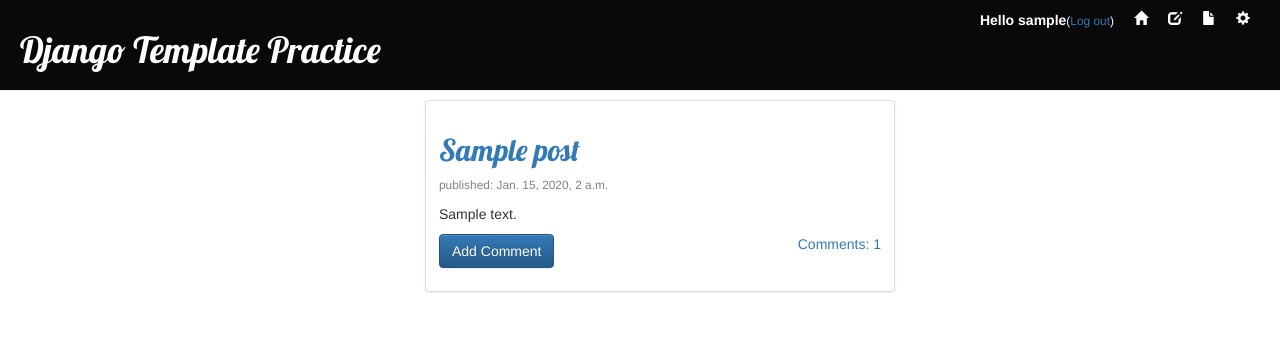
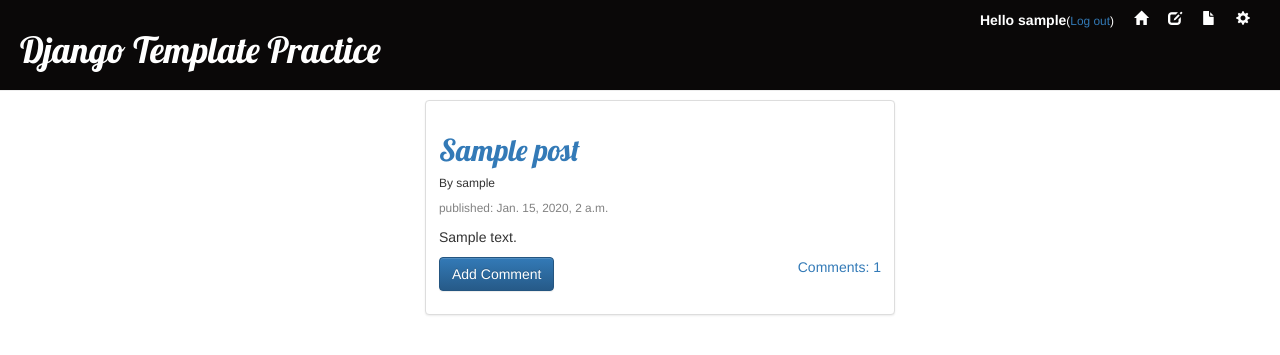
Before and after one commit to xDiego/my-first-blog, a Django app: page /post_list/ in a window 1280 px wide. Shown: the top 355 px of the page. Run offline with Django 3.2, Linux system fonts and the light colour scheme; a user stored in the database is signed in; tables that the repository leaves empty hold one stand-in row (values such as "Sample post"); some libraries are stand-ins or nearby versions.

Commit message:
fixed broken links

```diff
--- a/blog/static/css/blog.css
+++ b/blog/static/css/blog.css
@@ -1,12 +1,3 @@
-
-
-
-
-
-
-
-
-
 .page-header {
     background-color: #0a0808;
     margin-top: 0;
@@ -61,7 +52,8 @@
 }
 
 .col-md-8 {
-    z-index:-1;
+    position:relative;
+ /*   z-index:-1;*/
 }
 
 .comment {
--- a/blog/templates/blog/post_list.html
+++ b/blog/templates/blog/post_list.html
@@ -5,15 +5,16 @@
   {% for post in posts %}
   <div class="col-md-8 col-md-offset-6">
     <div class="thumbnail">
-      <img src="" alt="">
       <div class="caption">
 	<h2><a href="{% url 'post_detail' pk=post.pk %}">{{post}}</a></h2>
-	    <!-- <h6>By {{ post.author }}</h6> -->
+	    <h6>By {{ post.author }}</h6>
 	    <div class="date">
 	      <small><p>published: {{post.published_date}}</p></small>
 	    </div>
 	    <p class="post-text">{{post.text|linebreaks}}</p>
-        <p><a href="{% url 'add_comment_to_post' pk=post.pk %}" class="btn btn-primary" role="button">Add Comment</a>	    <a href="{% url 'blog.views.post_detail' pk=post.pk%}" style="float:right;">Comments: {{ post.approved_comments.count }}</a></p>
+        <p><a href="{% url 'add_comment_to_post' pk=post.pk %}" class="btn btn-primary" role="button">Add Comment</a>
+	  <a href="{% url 'blog.views.post_detail' pk=post.pk%}" style="float:right;">Comments: {{ post.approved_comments.count }}</a>
+	</p>
       </div>
     </div>
   </div>
```
